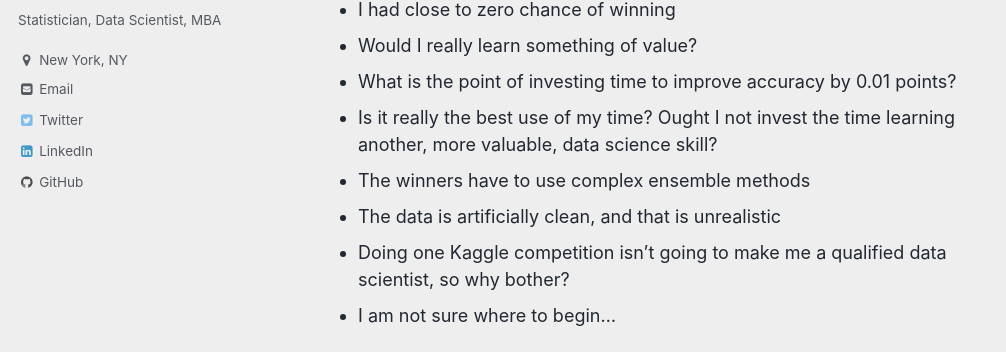
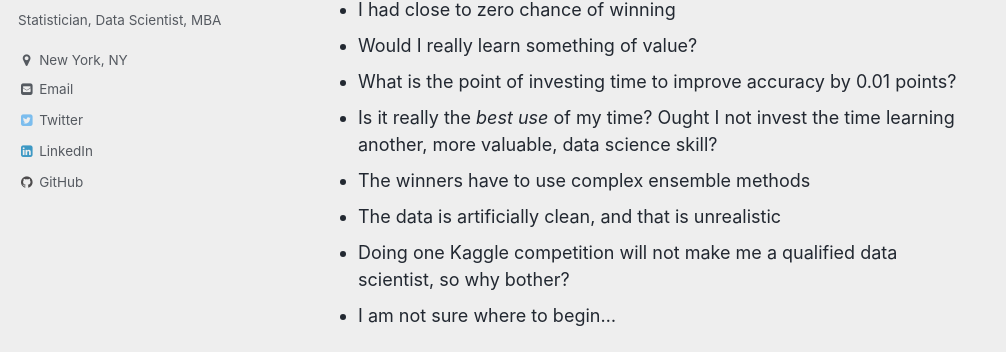
Before and after one commit to reshamas/reshamas.github.io, a Jekyll site: the page built from _posts/2018-04-19-to-kaggle-or-not.md, in a window 1280 px wide and 900 px high, scrolled down 784 px. Shown: the part 153-505 px from the top of the window, without its empty margins (0-1006 px from the left). Built offline with Jekyll 4.4.1, drawn with Linux system fonts in a browser that asks for light colours.

Commit message:
Update 2018-04-19-to-kaggle-or-not.md

```diff
--- a/_posts/2018-04-19-to-kaggle-or-not.md
+++ b/_posts/2018-04-19-to-kaggle-or-not.md
@@ -10,10 +10,10 @@ Like many people, I had some preconceived notions about Kaggle competitions.  I
 - I had close to zero chance of winning
 - Would I really learn something of value?
 - What is the point of investing time to improve accuracy by 0.01 points?
-- Is it really the best use of my time?  Ought I not invest the time learning another, more valuable, data science skill?
+- Is it really the *best use* of my time?  Ought I not invest the time learning another, more valuable, data science skill?
 - The winners have to use complex ensemble methods
 - The data is artificially clean, and that is unrealistic
-- Doing one Kaggle competition isn’t going to make me a qualified data scientist, so why bother?
+- Doing one Kaggle competition will not make me a qualified data scientist, so why bother?
 - I am not sure where to begin...
 
 ## My First Kaggle Competition
```
